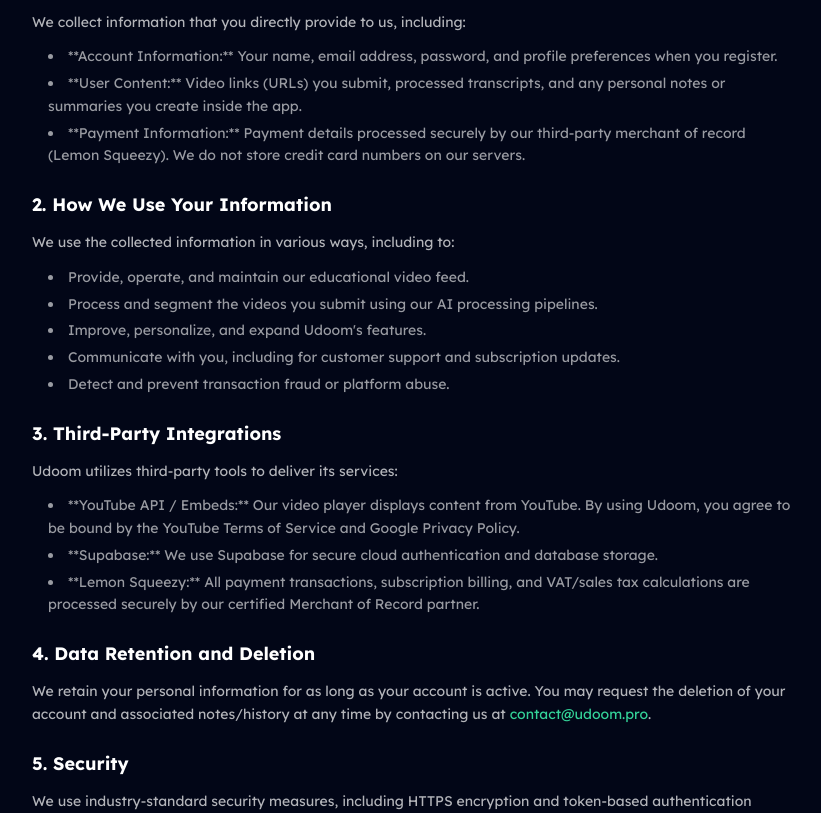
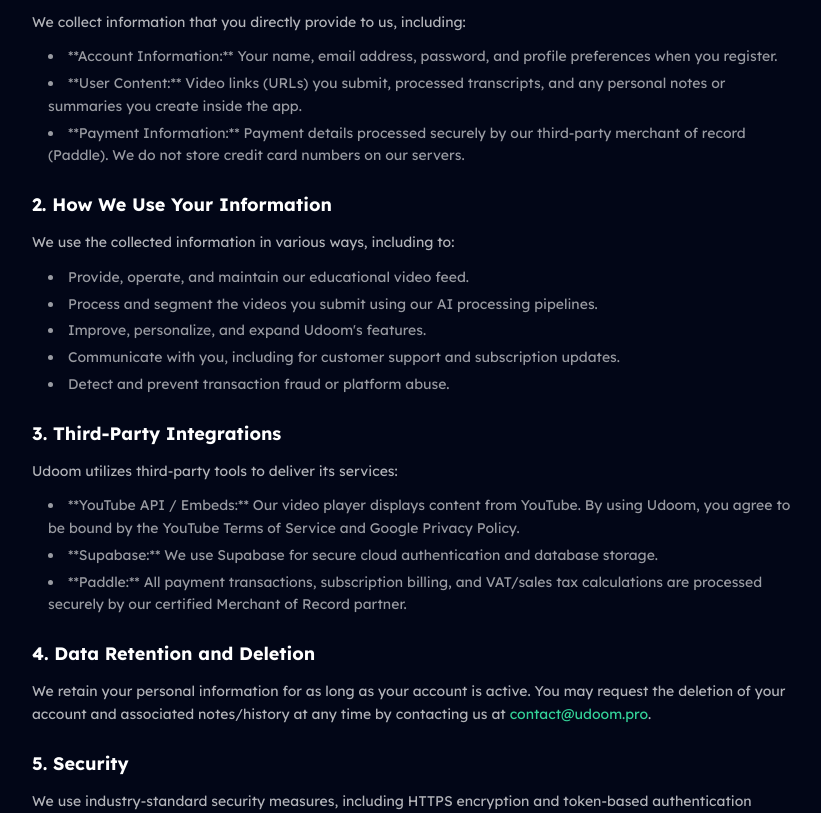
Before and after one commit to abdulrahimzulfiqar/productive-doomscrolling, a React (Vite) app in the folder client/: page /privacy in a window 1280 px wide. Shown: the part 340-1153 px from the top of the page, without its empty margins (224-1045 px from the left). Built offline with nearby package versions, Linux system fonts and the light colour scheme; no server answers.

Commit message:
docs: pivot Merchant of Record references to Paddle

```diff
--- a/client/src/pages/LandingPage.jsx
+++ b/client/src/pages/LandingPage.jsx
@@ -242,7 +242,7 @@
             &copy; {new Date().getFullYear()} Udoom. All rights reserved.
           </p>
           <p className="text-white/25 text-[10px] max-w-xs leading-relaxed">
-            Payments on Udoom are securely processed by Lemon Squeezy, our authorized Merchant of Record.
+            Payments on Udoom are securely processed by Paddle, our authorized Merchant of Record.
           </p>
           <p className="text-white/15 text-[9px] max-w-xs leading-normal">
             Disclaimer: Udoom is an independent platform and is not affiliated, endorsed, or officially connected with YouTube, LLC or Google LLC. We utilize public embeds and APIs in compliance with standard developer terms.
--- a/client/src/pages/PrivacyPolicy.jsx
+++ b/client/src/pages/PrivacyPolicy.jsx
@@ -34,7 +34,7 @@
             <ul className="list-disc list-inside pl-4 space-y-1 text-white/60">
               <li>**Account Information:** Your name, email address, password, and profile preferences when you register.</li>
               <li>**User Content:** Video links (URLs) you submit, processed transcripts, and any personal notes or summaries you create inside the app.</li>
-              <li>**Payment Information:** Payment details processed securely by our third-party merchant of record (Lemon Squeezy). We do not store credit card numbers on our servers.</li>
+              <li>**Payment Information:** Payment details processed securely by our third-party merchant of record (Paddle). We do not store credit card numbers on our servers.</li>
             </ul>
           </section>
 
@@ -60,7 +60,7 @@
             <ul className="list-disc list-inside pl-4 space-y-1 text-white/60">
               <li>**YouTube API / Embeds:** Our video player displays content from YouTube. By using Udoom, you agree to be bound by the YouTube Terms of Service and Google Privacy Policy.</li>
               <li>**Supabase:** We use Supabase for secure cloud authentication and database storage.</li>
-              <li>**Lemon Squeezy:** All payment transactions, subscription billing, and VAT/sales tax calculations are processed securely by our certified Merchant of Record partner.</li>
+              <li>**Paddle:** All payment transactions, subscription billing, and VAT/sales tax calculations are processed securely by our certified Merchant of Record partner.</li>
             </ul>
           </section>
 
--- a/client/src/pages/RefundPolicy.jsx
+++ b/client/src/pages/RefundPolicy.jsx
@@ -50,7 +50,7 @@
             </p>
             <ul className="list-disc list-inside pl-4 space-y-1 text-white/60">
               <li>Your Udoom account email address.</li>
-              <li>Your transaction reference number or invoice ID (provided by our merchant of record, Lemon Squeezy).</li>
+              <li>Your transaction reference number or invoice ID (provided by our merchant of record, Paddle).</li>
               <li>A brief explanation of why you are requesting a refund (your feedback helps us improve!).</li>
             </ul>
           </section>
--- a/client/src/pages/TermsOfService.jsx
+++ b/client/src/pages/TermsOfService.jsx
@@ -55,7 +55,7 @@
             <ul className="list-disc list-inside pl-4 space-y-1 text-white/60">
               <li>Credits do not roll over to the next billing cycle.</li>
               <li>You may not use bots, scripts, or automated tools to scrape, exploit, or overload our AI processing pipeline.</li>
-              <li>All subscription billing, payment processing, and invoicing are securely handled by our authorized Merchant of Record, **Lemon Squeezy**. By completing a purchase, you agree to their buyer terms and conditions.</li>
+              <li>All subscription billing, payment processing, and invoicing are securely handled by our authorized Merchant of Record, **Paddle**. By completing a purchase, you agree to their buyer terms and conditions.</li>
             </ul>
           </section>
 
```
